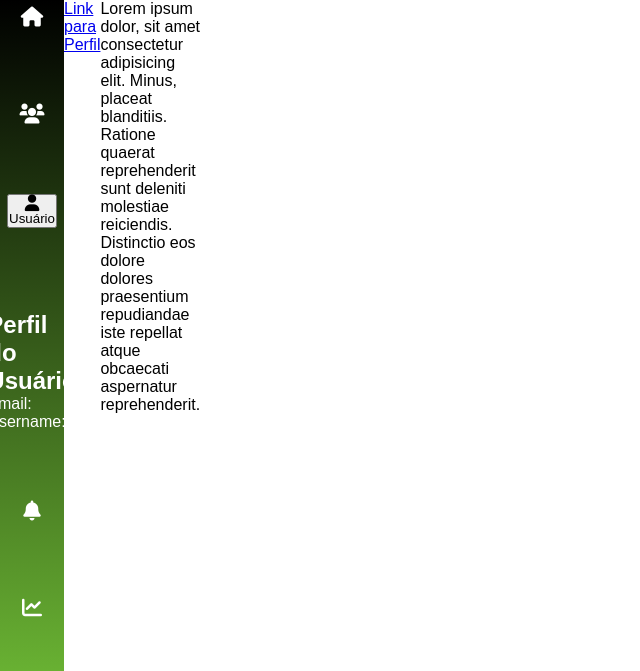
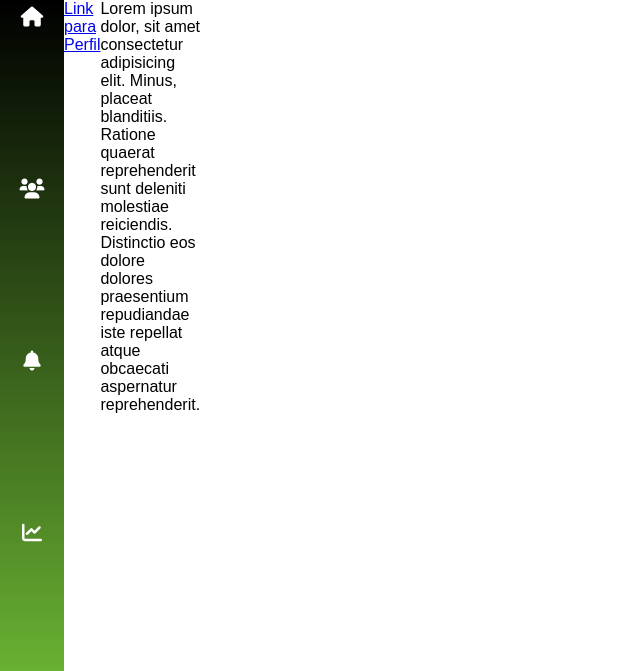
Before and after one commit to JoaoVictorCarvalho89/Sao_Jorge_Suplementos, a Django app: page /index/ in a window 1280 px wide. Shown: the part 79-750 px from the top of the page, without its empty margins (0-640 px from the left). Run offline with Django 5.2, Linux system fonts and the light colour scheme.

Commit message:
Modificações

```diff
--- a/Projeto_SJ_Suplementos/core/static/aba_usuario.css
+++ b/Projeto_SJ_Suplementos/core/static/aba_usuario.css
@@ -1,25 +1,17 @@
 #perfilSidebar{
     height: 100%;
-    width: 0;
-    position: fixed;
-    top: 0;
-    left: 0;
-    background-color: #f1f1f1;
-    overflow-x: hidden;
-    transition: 0.5s;
-    padding: 20px;
+    width: 30%;
+    position: relative;
+    background-color: var(--cor-secundaria);
+    color: --cor-texto;
     z-index: 1000;
+    display: none;
 }
 
-#perfilSidebar .ativo {
-    width: 300px;
-}
-
-#perfilSidebar {
+#btn_usuario:hover .perfilSidebar{
+    display: flex;
     transform: translateX(-100%);
     transition: transform 0.4s ease;
+    transform: translateX(0);
+    transition: 0.5s;
 }
-
-#perfilSidebar.ativo {
-    transform: translateX(0);
-}
--- a/Projeto_SJ_Suplementos/core/templates/base.html
+++ b/Projeto_SJ_Suplementos/core/templates/base.html
@@ -14,6 +14,7 @@
         <link rel="stylesheet" href="{% static 'barra_lateral.css' %}?v={% now 'U' %}">
         <link rel="stylesheet" href="{% static 'cabecalho.css' %}?v={% now 'U' %}">
         <link rel="stylesheet" href="{% static 'main.css' %}?v={% now 'U' %}">
+        <link rel="stylesheet" href="{% static 'aba_usuario.css' %}?v={% now 'U' %}">
     </head>
     <script src="{% static 'js/aba_perfil.js' %}"></script>
 
--- a/Projeto_SJ_Suplementos/core/templates/base/barra_lateral.html
+++ b/Projeto_SJ_Suplementos/core/templates/base/barra_lateral.html
@@ -2,15 +2,6 @@
     <nav>
         <a href="{% url 'index' %}"><i class="fas fa-home fa-lg"></i> <p>Início</p></a>
         <a href="#"><i class="fas fa-users fa-lg"></i> <p>Usuários</p></a>
-        <button href="{% url 'perfil' %}"><i class="fas fa-user fa-lg"></i> <p>Usuário</p></button>
-
-        <div id="perfilSidebar">
-            <button onclick="fecharPerfil()">×</button>
-            <h2>Perfil do Usuário</h2>
-            <p>Email: <span id="emailCampo"></span></p>
-            <p>Username: <span id="usernameCampo"></span></p>
-        </div>
-
         <a href="#"><i class="fas fa-bell fa-lg"></i> <p>Notificações</p></a>
         <a href="{% url 'dashboard' %}"><i class="fas fa-chart-line fa-lg"></i><p>Dashboard</p></a>
         <a href="{% url 'forms' %}" class="logout"><i class="fas fa-sign-out-alt fa-lg"></i> <p>Sair</p></a>
--- a/Projeto_SJ_Suplementos/core/templates/js/aba_perfil.js
+++ /dev/null
@@ -1,7 +0,0 @@
-function abrirPerfil() {
-    document.getElementById('perfilSidebar').classList.add('ativo');
-}
-
-function fecharPerfil() {
-    document.getElementById('perfilSidebar').classList.remove('ativo');
-}
```
Also changed, not shown: Projeto_SJ_Suplementos/core/templates/base/cabecalho.html (+15 -0 lines).
